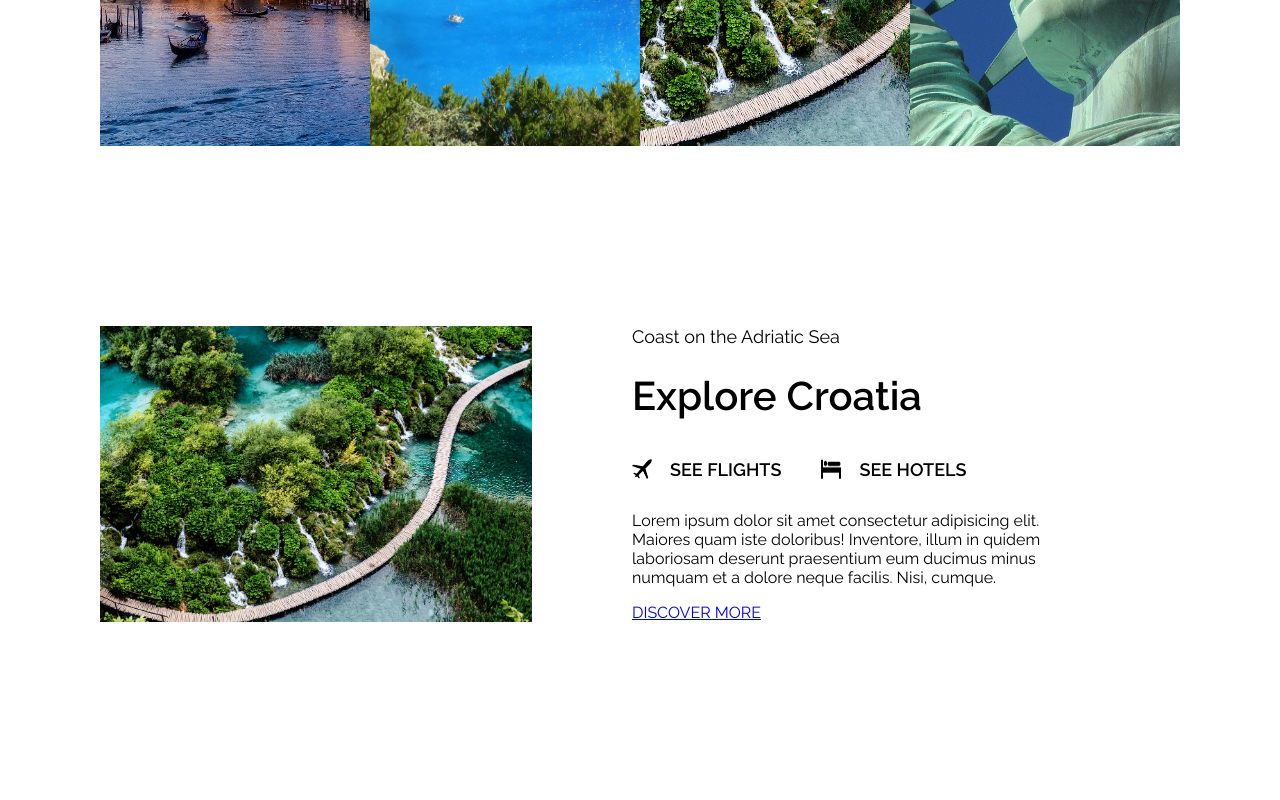
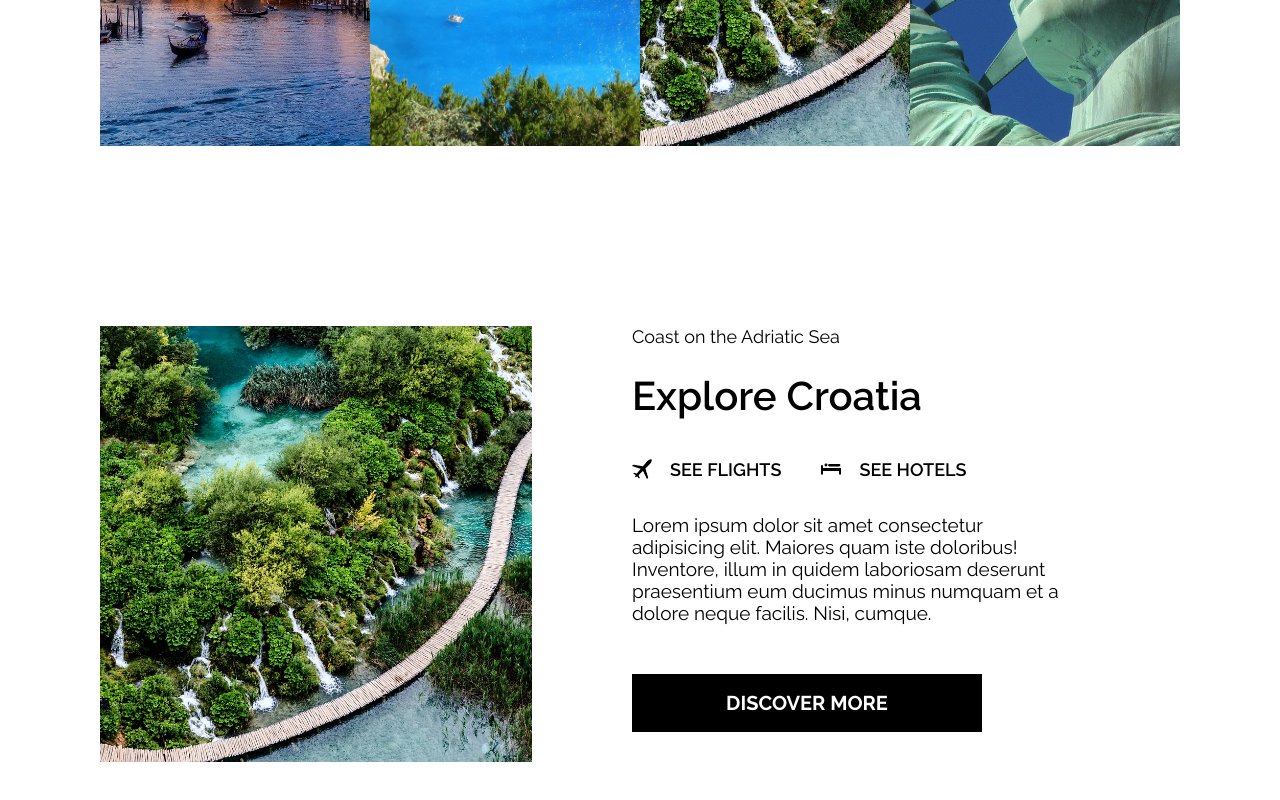
Before and after one commit to VictorHAguilera/web-vacation, a plain HTML site: page index.html in a window 1280 px wide. Shown: the part 1224-2024 px from the top of the page. Drawn offline with Linux system fonts and the light colour scheme.

Commit message:
actualizando cogido y archivos

```diff
--- a/estilos/estilos.less
+++ b/estilos/estilos.less
@@ -280,6 +280,23 @@ header {
           margin-right: 40px;
         }
       }
+      p {
+        margin-bottom: 50px;
+        font-size: 19px;
+      }
+
+      .btn-ciudad {
+        background-color: #000;
+        color: #fff;
+        text-decoration: none;
+        padding: 17px 70px;
+        font-size: 20px;
+        font-weight: bold;
+        display: block;
+        text-align: center;
+        width: 210px;
+        margin-bottom: 30px;
+      }
     }
   }
   .ciudad-bg {
--- a/index.html
+++ b/index.html
@@ -8,7 +8,6 @@
     <link rel="stylesheet" href="estilos/all.css" />
     <link rel="stylesheet" href="estilos/all.min.css" />
     <link rel="preconnect" href="https://fonts.gstatic.com" />
-
     <link
       href="https://fonts.googleapis.com/css2?family=Raleway:ital,wght@0,100;0,200;0,300;0,400;0,500;0,600;0,700;0,800;0,900;1,100;1,200;1,300;1,400;1,500;1,600;1,700;1,800;1,900&display=swap"
       rel="stylesheet"
@@ -100,7 +99,7 @@
           <div class="opciones-ciudad">
             <img src="assets/fly.png" alt="" />
             <a href="#"><h2>SEE FLIGHTS</h2></a>
-            <img src="assets/cama.png" alt="" />
+            <img src="assets/cama.svg" alt="" />
             <a href="#"><h2>SEE HOTELS</h2></a>
           </div>
           <p>
```
Also changed, not shown: assets/cama.png (deleted), assets/cama.svg (added), estilos/estilos.css.
